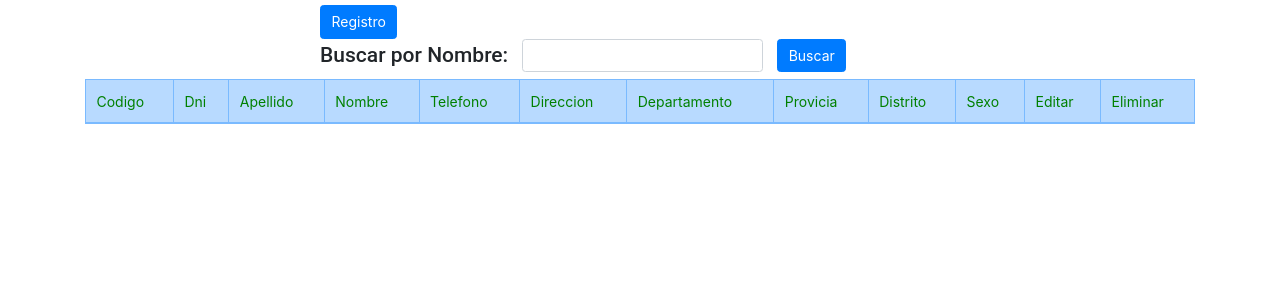
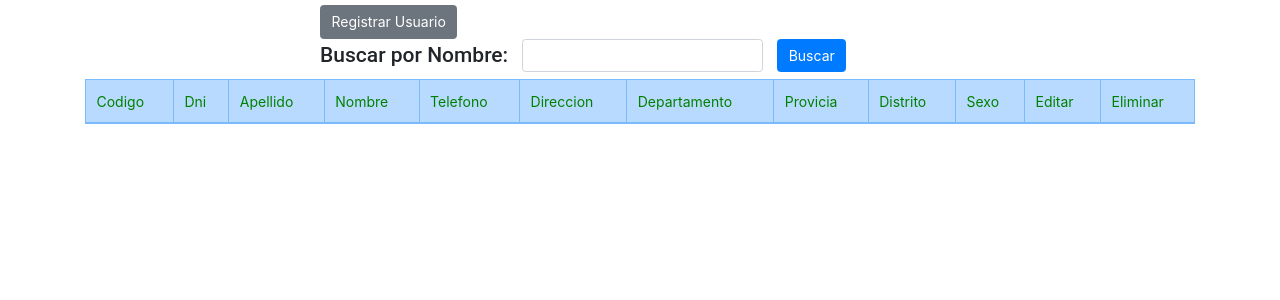
Before and after one commit to Ttito19/crud-api-mpdf-ajax, a PHP site: page /app/views/table-search.php in a window 1280 px wide. Shown: the part 52-352 px from the top of the page. Run offline with PHP 8.4, Linux system fonts and the light colour scheme.

Commit message:
commit 16

```diff
--- a/app/models/crud.php
+++ b/app/models/crud.php
@@ -50,12 +50,15 @@
     $departamento,$provincia,$distrito,$sexo);
     $sql->execute();
     if($sql->{'error'}==""){
-        $result=$sql->get_result();
-         return true;
+        $res=$sql->get_result();
+        $result=$res->fetch_assoc();
+        // exit;
+        //  return $res;
     }else{
         $result=$sql->{'error'};
-        return $result;
     }
+    $json = json_encode($result);
+    return $json;
 }
 
 
--- a/app/views/table-search.php
+++ b/app/views/table-search.php
@@ -14,9 +14,9 @@
 <div class="offset-sm-3" style="margin-top:5px" >
 
 
-<button type="button" class="btn btn-primary" id="btn-registrar-modal" >
- Registro
-</button>
+
+<a  href="form-crud.php"  class="btn btn-secondary"  id="btn-registrar" >Registrar Usuario</a>
+
 
 <div class="form-inline">
 <h4>Buscar por Nombre:</h4>
@@ -63,7 +63,7 @@
 </button> -->
 
 <!-- Modal -->
-<div class="modal fade" id="exampleModalLong" tabindex="-1" role="dialog" aria-labelledby="exampleModalLongTitle" aria-hidden="true">
+<div class="modal fade" id="form-editar" tabindex="-1" role="dialog" aria-labelledby="exampleModalLongTitle" aria-hidden="true">
   <div class="modal-dialog" role="document">
     <div class="modal-content">
       <div class="modal-header">
@@ -78,7 +78,6 @@
 				<div class="col-sm-8 offset-sm-2"  >
 				<form  autocomplete="off" class="form-group" >
 				<h3 id="nom" ></h3>
-
 				<div class="form-group">
 				<label>Dni:</label>
 				<input type="text"  name="txtdni" id="dni" value=""  class="form-control"/>
@@ -152,6 +151,11 @@
     </div>
   </div>
 </div>
+</div>
+</div>
+
+<div id="mostrar"><div>
+
 <?php  include 'footer/footer.php'  ?>
 <script  src="../../public/style/javascript/app.js"></script>
 <script  src="../../public/style/javascript/eliminar.js"></script>
--- a/public/style/javascript/app.js
+++ b/public/style/javascript/app.js
@@ -1,23 +1,47 @@
-$("#btn-enviar").click(function(e){
-    e.preventDefault();// no es obligatorio ya que no hay una accion que te va a redirigir, pero su funcion es cancelar la redireccion de la pagina
- //funciona cuando esta dentro de un formulario
-    var enviar=$("#form").serialize();
+
+//REGISTRAR
+
+function registrar(){
+        var enviar=$("#form").serialize();
     // console.log(enviar);
 
+    // var dni = $("#modal-registrar #dni").val();
+    // var apellido = $("#modal-registrar #apellido").val();
+    // var nombre = $("#modal-registrar #nombre").val();
+    // var celular = $("#modal-registrar #celular").val();
+    // var direccion = $("#modal-registrar #direccion").val();
+    // var departamento = $("#modal-registrar #departamento").val();
+    // var provincia = $("#modal-registrar #provincia").val();
+    // var distrito = $("#modal-registrar #distrito").val();
+    // var sexo = $("#modal-registrar #sexo").val();
 
     $.ajax({
         url:'../../ajax/confirm.php',
         method:'POST',
-        data:enviar
+        data:enviar,
+        dataType: 'json'
     }).done((res)=>{
         var res2=res;
-        if(res2==true){
+        console.log(res2);
+        if(res2.id>0){
     // console.log("bueno");
     alertify.success('Registrado Correctamente');
-    function regis(){
-        window.location.replace('../../app/views/table-search.php');
-    }
-    setTimeout(regis,2500)
+
+    $("#list").append(`
+   <td width="10">${res2.id}</td>
+   <td width="10">${res2.dni}</td>
+   <td width="10">${res2.apellido}</td>
+   <td width="10">${res2.nombre}</td>
+   <td width="10">${res2.telefono}</td>
+   <td width="10">${res2.Direccion}</td>
+   <td width="10">${res2.idDepa}</td>
+   <td width="10">${res2.idProv}</td>
+   <td width="10">${res2.idDist}</td>
+   <td width="10">${res2.Sexo}</td>
+
+   <td width="10"><a  class="btn btn-success" id="btn-editar" data-toggle="modal" data-target="#form-editar"  data-editar=${res2.id}>Editar</a></td>
+   <td width="10"><button  class="btn btn-danger"  id="btn-eliminar"  data-eliminar="${res2.id}">Eliminar</button></td>`);
+    // setTimeout(regis,2500)
 
         }else{
 
@@ -27,8 +51,25 @@
 
 
     })
+}
+
+$(document).on("click","btn-enviar",function(e){
+    e.preventDefault();// no es obligatorio ya que no hay una accion que te va a redirigir, pero su funcion es cancelar la redireccion de la pagina
+ //funciona cuando esta dentro de un formulario
+    registrar();
+
 });
 
+
+
+
+
+
+
+
+
+
+//LLAMAS POR EL ID TODO LOS CAMPOS PARA PODER EDITAR
 $(document).on("click","#btn-editar",function(){
     $('#btn-actualizar').removeData();
     var editar=$(this).data("editar");
@@ -77,7 +118,7 @@
     })
 })
 
-
+//ACTAULIZAR LOS DATOS
 $(document).on("click","#btn-actualizar",function(){
     // console.log($(this).data("id"));
     var id = $(this).data("id");
@@ -111,15 +152,15 @@
 		<td width="10">${distrito}</td>
 		<td width="10">${sexo}</td>
 
-		<td width="10"><a  class="btn btn-success" id="btn-editar" data-toggle="modal" data-target="#exampleModalLong"  data-editar=${id}>Editar</a></td>
+		<td width="10"><a  class="btn btn-success" id="btn-editar" data-toggle="modal" data-target="#form-editar"  data-editar=${id}>Editar</a></td>
 		<td width="10"><button  class="btn btn-danger"  id="btn-eliminar"  data-eliminar="${id}">Eliminar</button></td>`);
-        $('#exampleModalLong').modal('hide');
+        $('#form-editar').modal('hide');
 
 
     })
 
 })
-
+//CREAR UN FUNCION LISTAR PARA PODER INVOCARLO
 function listar(){
     $.ajax({
         url: '../../ajax/listar.php',
@@ -139,7 +180,7 @@
                            <td width="10">${val.idProv}</td>
                            <td width="10">${val.idDist}</td>
                            <td width="10">${val.Sexo}</td>
-                           <td width="10"><a  class="btn btn-success" id="btn-editar" data-toggle="modal" data-target="#exampleModalLong"  data-editar="${val.id}">Editar</a></td>
+                           <td width="10"><a  class="btn btn-success" id="btn-editar" data-toggle="modal" data-target="#form-editar"  data-editar="${val.id}">Editar</a></td>
                            <td width="10"><button class="btn btn-danger"  id="btn-eliminar" data-eliminar="${val.id}" >Eliminar</button></td>
                        </tr>
 
@@ -148,14 +189,14 @@
            })
        })
 }
-
+//LLAMAS A LA FUNCION LISTAR
   $(document).ready(function(){
     // console.log("asdfasd")
    listar();
 
   })
 
-
+//CREAR UN FUNCION BUSCAR PARA PODER INVOCARLO
   function buscarr(buscar1){
 
     $.ajax({
@@ -184,7 +225,7 @@
                             <td width="10">${val.idProv}</td>
                             <td width="10">${val.idDist}</td>
                             <td width="10">${val.Sexo}</td>
-                            <td width="10"><a  class="btn btn-success" id="btn-editar" data-toggle="modal" data-target="#exampleModalLong"  data-editar="${val.id}">Editar</a></td>
+                            <td width="10"><a  class="btn btn-success" id="btn-editar" data-toggle="modal" data-target="#form-editar"  data-editar="${val.id}">Editar</a></td>
                             <td width="10"><button class="btn btn-danger"  id="btn-eliminar" data-eliminar="${val.id}" >Eliminar</button></td>
                         </tr>
 
@@ -196,24 +237,99 @@
       })
 }
 
-$(document).on("click","#btn-buscar",function(){
+//LLAMAR A LA FUNCION LISTAR Y BUSCAR
+// $(document).on("click","#btn-buscar",function(){
 
-    var buscar=$('#nom').val();
-    if(buscar==""){
-        listar();
+//     var buscar=$('#nom').val();
+//     if(buscar==""){
+//         listar();
 
-    }else{
-        buscarr(buscar);
+//     }else{
+//         buscarr(buscar);
 
-    }
+//     }
 
-  })
+//   })
+
+
+$(document).ready(function(){
+$("#nom").keydown(function(){
+    var buscar1=$("#nom").val();
+    //  if(buscar1.length<3){
+
+
+        $.ajax({
+            url:'../../ajax/buscar.php',
+            method:'POST',
+            data:{txtnom: buscar1},
+            dataType:'json'
+
+          }).done(function(res){
+            //   console.log(res)
+              $("#list").html("")
+
+              if(res[0]=="vacio"){
+               $('#list').append('<tr><td align="center"  colspan="100%">Sin Resultados</td></tr>')
+              }else{
+                $.each(res, function(index, val){
+                    $('#list').append(`
+                            <tr id="tr-${val.id}">
+                                <td width="10">${val.id}</td>
+                                <td width="10">${val.dni}</td>
+                                <td width="10">${val.apellido}</td>
+                                <td width="10">${val.nombre}</td>
+                                <td width="10">${val.telefono}</td>
+                                <td width="10">${val.Direccion}</td>
+                                <td width="10">${val.idDepa}</td>
+                                <td width="10">${val.idProv}</td>
+                                <td width="10">${val.idDist}</td>
+                                <td width="10">${val.Sexo}</td>
+                                <td width="10"><a  class="btn btn-success" id="btn-editar" data-toggle="modal" data-target="#form-editar"  data-editar="${val.id}">Editar</a></td>
+                                <td width="10"><button class="btn btn-danger"  id="btn-eliminar" data-eliminar="${val.id}" >Eliminar</button></td>
+                            </tr>
+
+                    `);
+
+
+               })
+       }
+          })
+    //  }
 
 
 
-  $(document).on("click","#btn-registrar-modal",function(){
- console.log("si");
+})
 
 
 
-  })
+})
+
+
+
+
+
+
+
+//LLAMAR AL REGISTRAR
+
+$(document).ready(function(){
+    $("#btn-registrar").click(function(){
+        var ruta=$(this).attr("href");
+
+ $("#mostrar").load(ruta + " #modal-registrar", function(){
+    // $("#mostrar").load(ruta + " ")
+     $("#modal-registrar").modal("show");
+
+
+     $("#btn-enviar").click(function(e){
+        e.preventDefault();
+    registrar()
+    $("#modal-registrar").modal("hide");
+
+    })
+
+ });
+          return false;
+
+    });
+  });
--- a/public/style/javascript/eliminar.js
+++ b/public/style/javascript/eliminar.js
@@ -7,19 +7,13 @@
       data:{"id" :eliminar},
      }).done(function(res){
       if(res=="bien"){
-        alertify.confirm("¿Desea proceder con esta acción?",
-        function(){
-         alertify.success('Eliminado');
 
         $("#tr-"+eliminar).html("<td align='center' colspan='100%'>ELIMINADO</td>");
         function listo(){
           $("#tr-"+eliminar).remove();
        }
-       setTimeout(listo, 1500);
-        },
-        function(){
-          alertify.error('No Eliminado');
-        });
+       setTimeout(listo, 1000);
+
       }else{
         alert("no eliminado");
       }
```
Also changed, not shown: app/views/form-crud.php (+22 -61 lines), ubigeo_peru.sql (added).
